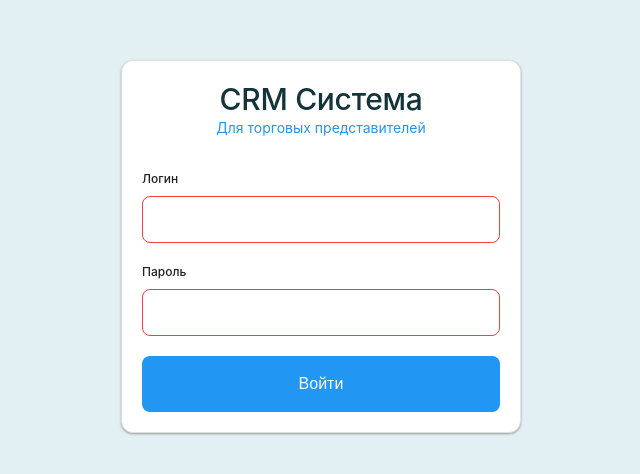
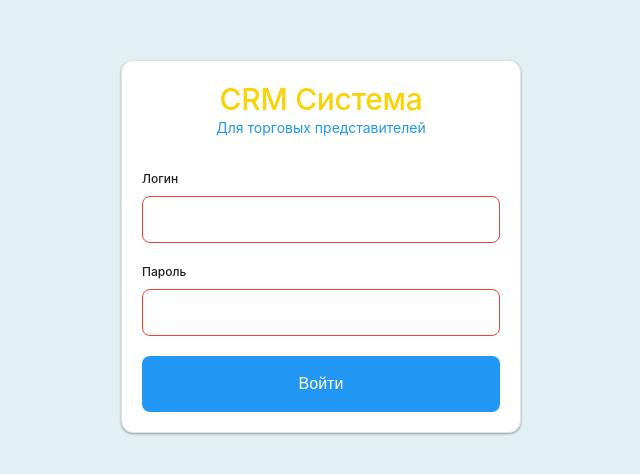
Before and after one commit to limitsunat44-debug/crmfortp, a plain HTML site: page index.html in a window 1280 px wide. Shown: the part 154-628 px from the top of the page, without its empty margins (319-959 px from the left). Drawn offline with Linux system fonts and the light colour scheme.

Commit message:
Update index.html

```diff
--- a/index.html
+++ b/index.html
@@ -336,7 +336,7 @@ h6 {
   margin: 0;
   font-weight: var(--font-weight-semibold);
   line-height: var(--line-height-tight);
-  color: var(--color-text);
+  color: rgb(247 211 7);
   letter-spacing: var(--letter-spacing-tight);
 }
 
```
